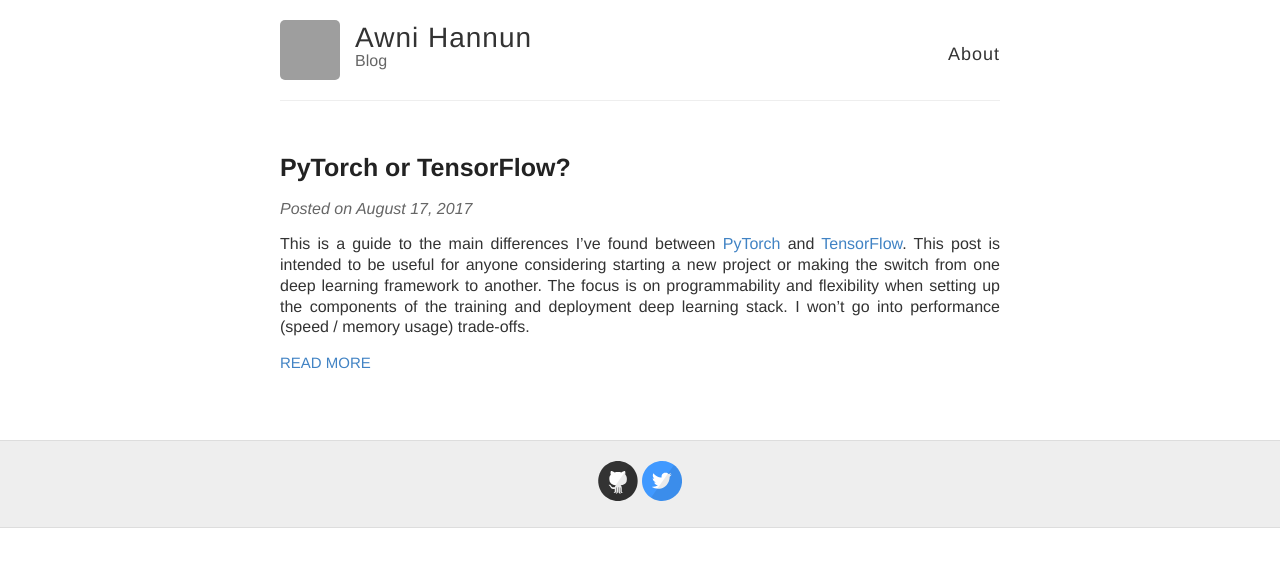
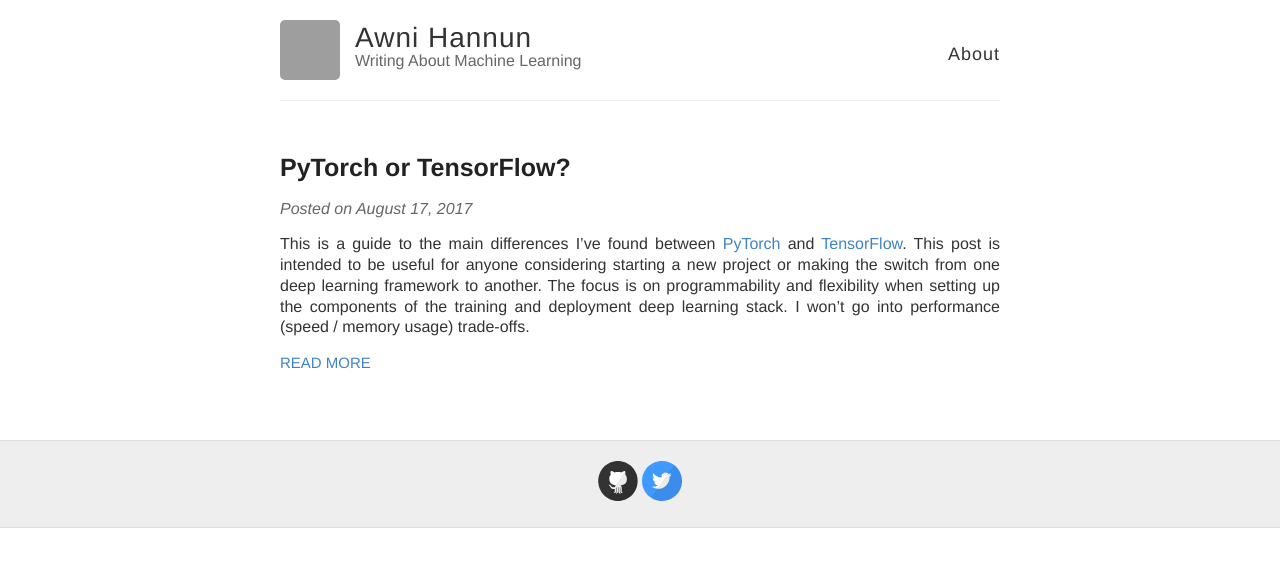
Before and after one commit to awni/awni.github.io, a Jekyll site: the page built from index.html, in a window 1280 px wide. Shown: the top 567 px of the page. Built offline with Jekyll 4.4.1, drawn with Linux system fonts in a browser that asks for light colours; grey boxes are pictures that could not be loaded.

Commit message:
ignore some files / change tag-line

```diff
--- a/_config.yml
+++ b/_config.yml
@@ -1,5 +1,5 @@
 name: Awni Hannun
-description: Blog
+description: Writing About Machine Learning
 avatar: https://s.gravatar.com/avatar/952ab78c5d7894a988d7cd403bbf9cf4?s=80
 footer-links:
   email:
@@ -24,3 +24,4 @@
   - LICENSE
   - README.md
   - CNAME
+keep_files: [images]
```
